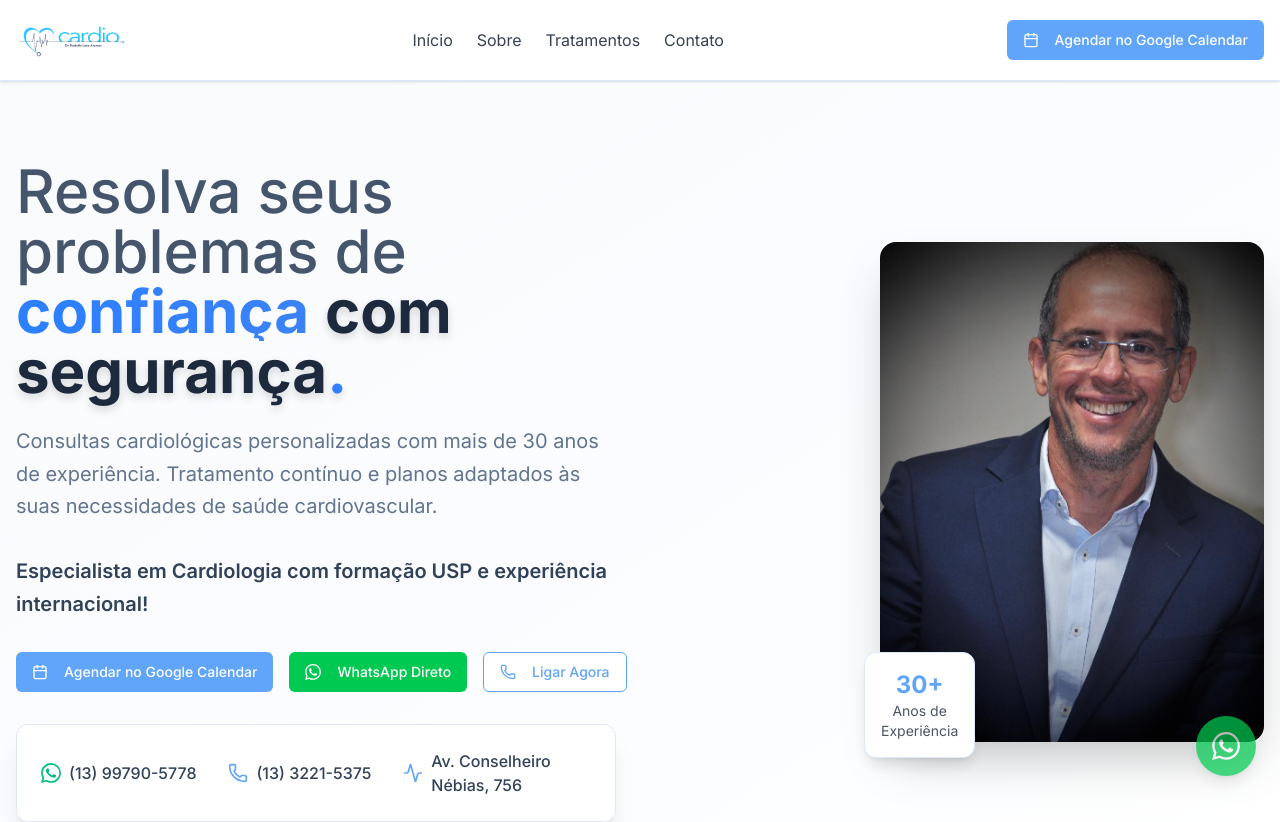
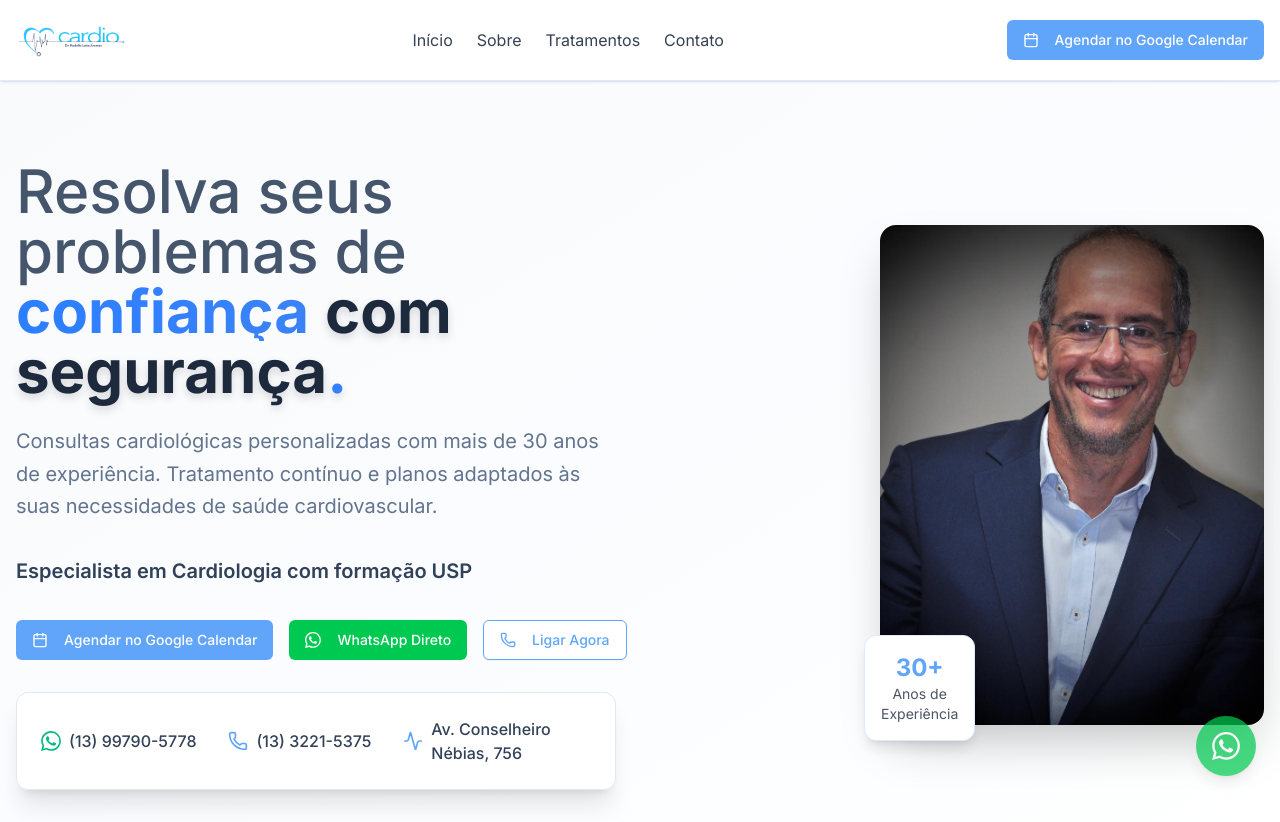
Before and after one commit to misterclayt0n/doctor, a Next.js app: page / in a window 1280 px wide. Shown: the top 822 px of the page. Built offline with nearby package versions, Linux system fonts and the light colour scheme.

Commit message:
lp: remove international xp

```diff
--- a/app/page.tsx
+++ b/app/page.tsx
@@ -47,7 +47,7 @@ export default function Home() {
                 <br />
                 <br />
                 <span className="font-semibold text-slate-700">
-                  Especialista em Cardiologia com formação USP e experiência internacional!
+                  Especialista em Cardiologia com formação USP
                 </span>
               </p>
 
```
